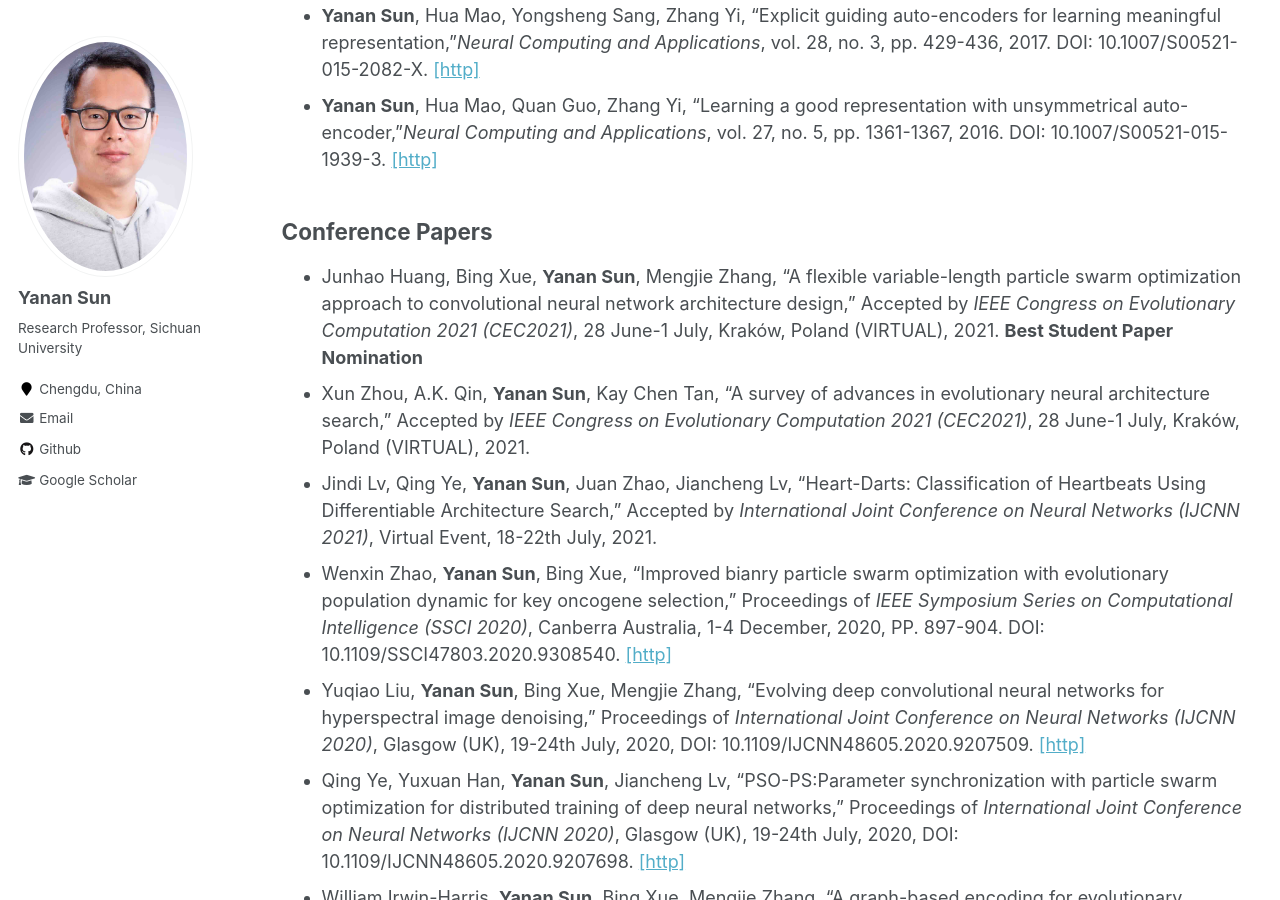
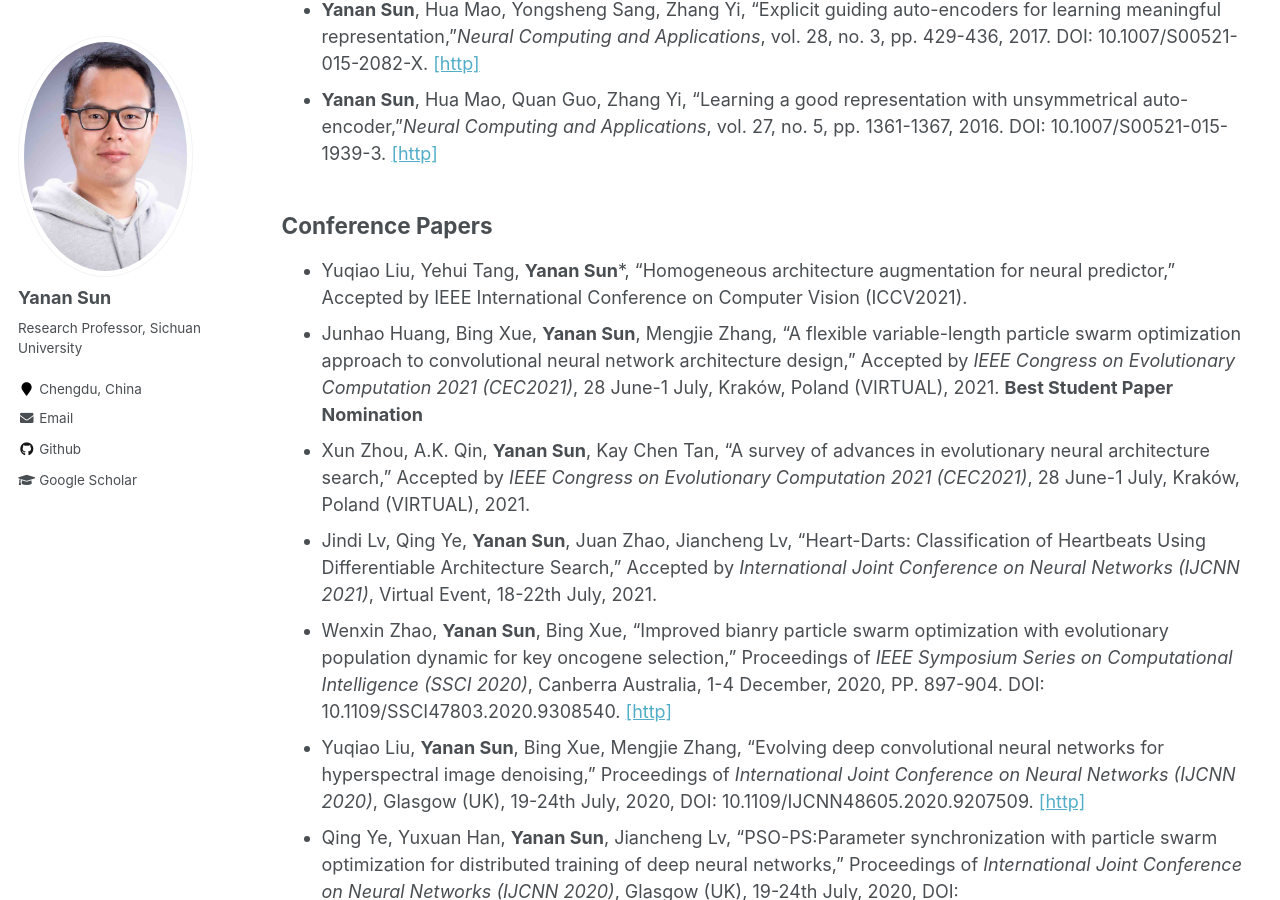
Before and after one commit to yn-sun/yn-sun.github.io, a Jekyll site: the page built from _pages/publications.md, in a window 1280 px wide and 900 px high, scrolled down 1689 px. Built offline with Jekyll 4.4.1, drawn with Linux system fonts in a browser that asks for light colours; comment, search, counter and statistics services are not loaded; some of the changed text lies outside the part shown.

Commit message:
Update publications.md

```diff
--- a/_pages/publications.md
+++ b/_pages/publications.md
@@ -4,10 +4,9 @@ title: "Publications"
 permalink: /publications/
 author_profile: true
 ---
-
+*indicating the corresponding author
 ## Journal Papers
 
-*indicating the corresponding author
 * **Yanan Sun**, Xian Sun, Yuhan Fang, Gary G. Yen, Yuqiao Liu, "A novel training protocol for performance predictors of evolutionary neural architecture search algorithms,"<i>IEEE Transactions on Evolutionary Computation</i>, 2021. DOI:10.1109/TEVC.2021.3055076. [[http]](https://ieeexplore.ieee.org/document/9336721) [Experimental Data](https://github.com/yn-sun/PRI)
 * Xiangru Chen, **Yanan Sun***, Mengjie Zhang, Dezhong Peng, "Evolving deep convolutional variational autoencoders for image classification,"<i>IEEE Transactions on Evolutionary Computation</i>, 2020. DOI:10.1109/TEVC.2020.3047220. [[http]](https://ieeexplore.ieee.org/document/9306892) [Source code](https://github.com/yn-sun/evovae)
 * Qing Ye, **Yanan Sun***, Jixin Zhang, Jiancheng Lv*, "A distributed framework for EA-based NAS,"<i>IEEE Transactions on Parallel and Distributed Systems</i>, vol. 32, no. 7, pp. 1753-1764, 2020. DOI:10.1109/TPDS.2020.3046774. [[http]](https://ieeexplore.ieee.org/document/9305984)
@@ -30,6 +29,7 @@ author_profile: true
 
 
 ## Conference Papers
+* Yuqiao Liu, Yehui Tang, **Yanan Sun***, "Homogeneous architecture augmentation for neural predictor," Accepted by IEEE International Conference on Computer Vision (ICCV2021).
 * Junhao Huang, Bing Xue, **Yanan Sun**, Mengjie Zhang, "A flexible variable-length particle swarm optimization approach to convolutional neural network architecture design," Accepted by <i>IEEE Congress on Evolutionary Computation 2021 (CEC2021)</i>, 28 June-1 July, Kraków, Poland (VIRTUAL), 2021. **Best Student Paper Nomination**
 * Xun Zhou, A.K. Qin, **Yanan Sun**, Kay Chen Tan, "A survey of advances in evolutionary neural architecture search," Accepted by <i>IEEE Congress on Evolutionary Computation 2021 (CEC2021)</i>, 28 June-1 July, Kraków, Poland (VIRTUAL), 2021.
 * Jindi Lv, Qing Ye, **Yanan Sun**, Juan Zhao, Jiancheng Lv, "Heart-Darts: Classification of Heartbeats Using Differentiable Architecture Search," Accepted by <i>International Joint Conference on Neural Networks (IJCNN 2021)</i>, Virtual Event, 18-22th July, 2021.
```
